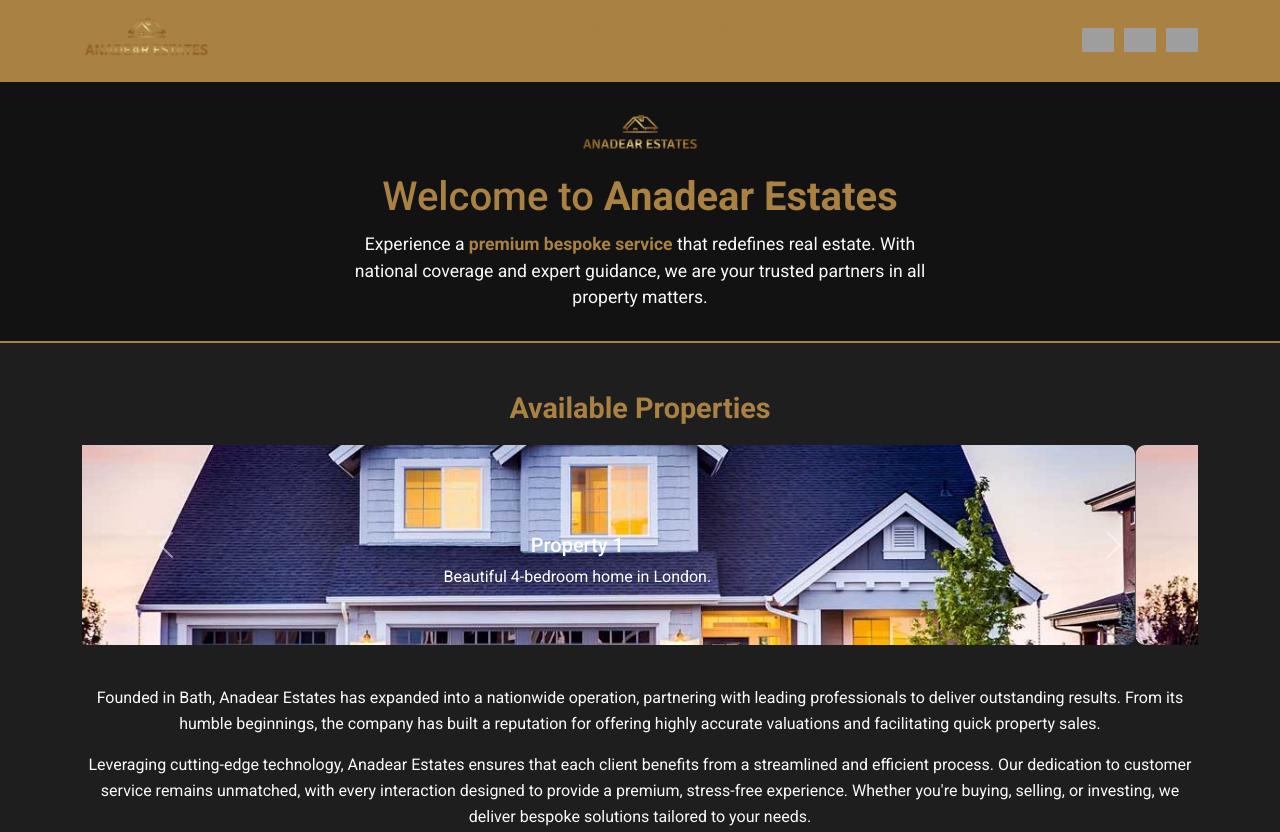
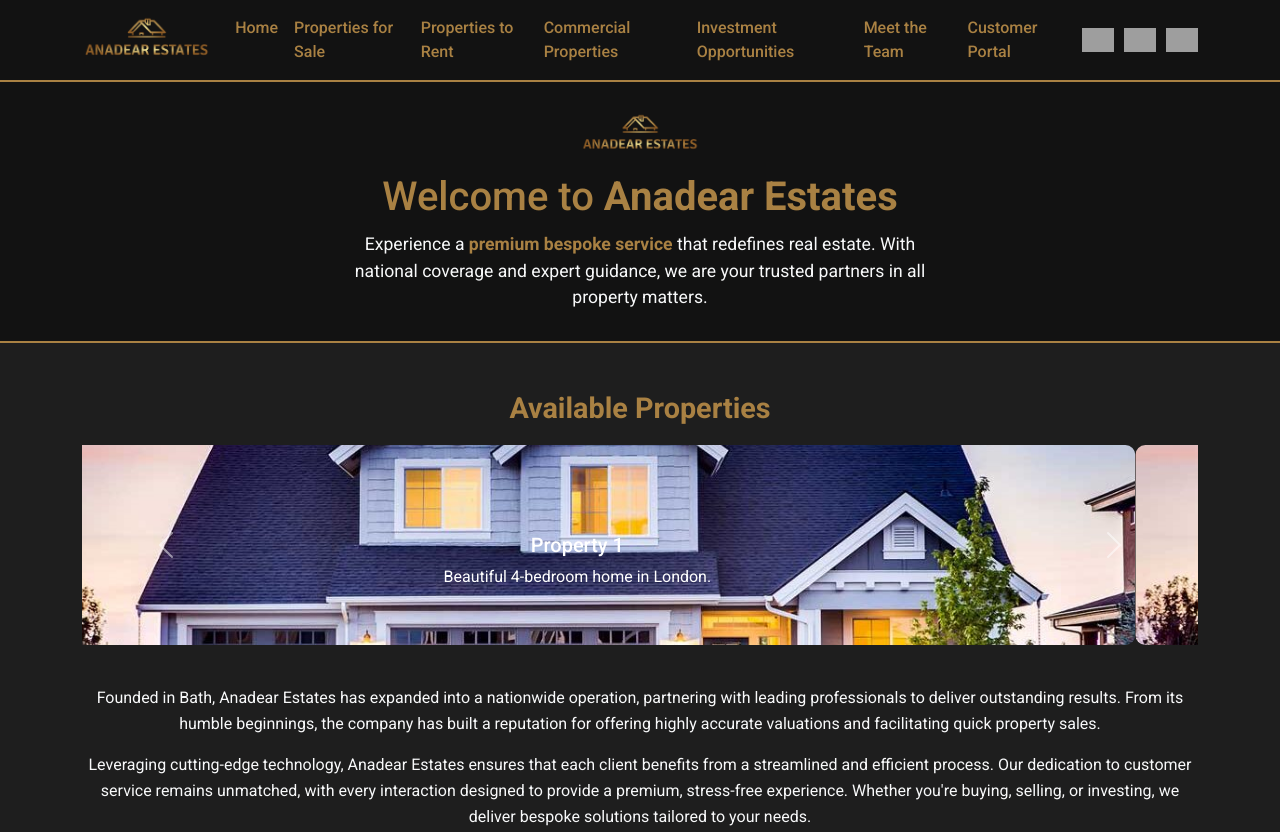
Before and after one commit to anadear/anadear, a plain HTML site: page index.html in a window 1280 px wide. Shown: the top 832 px of the page. Drawn offline with nearby package versions, Linux system fonts and the light colour scheme; grey boxes are pictures that could not be loaded.

Commit message:
Update index.html

```diff
--- a/index.html
+++ b/index.html
@@ -20,7 +20,7 @@
     }
 
     .navbar {
-      background-color: #A98143;
+      background-color: #121212;
       border-bottom: 2px solid #A98143;
     }
 
```
